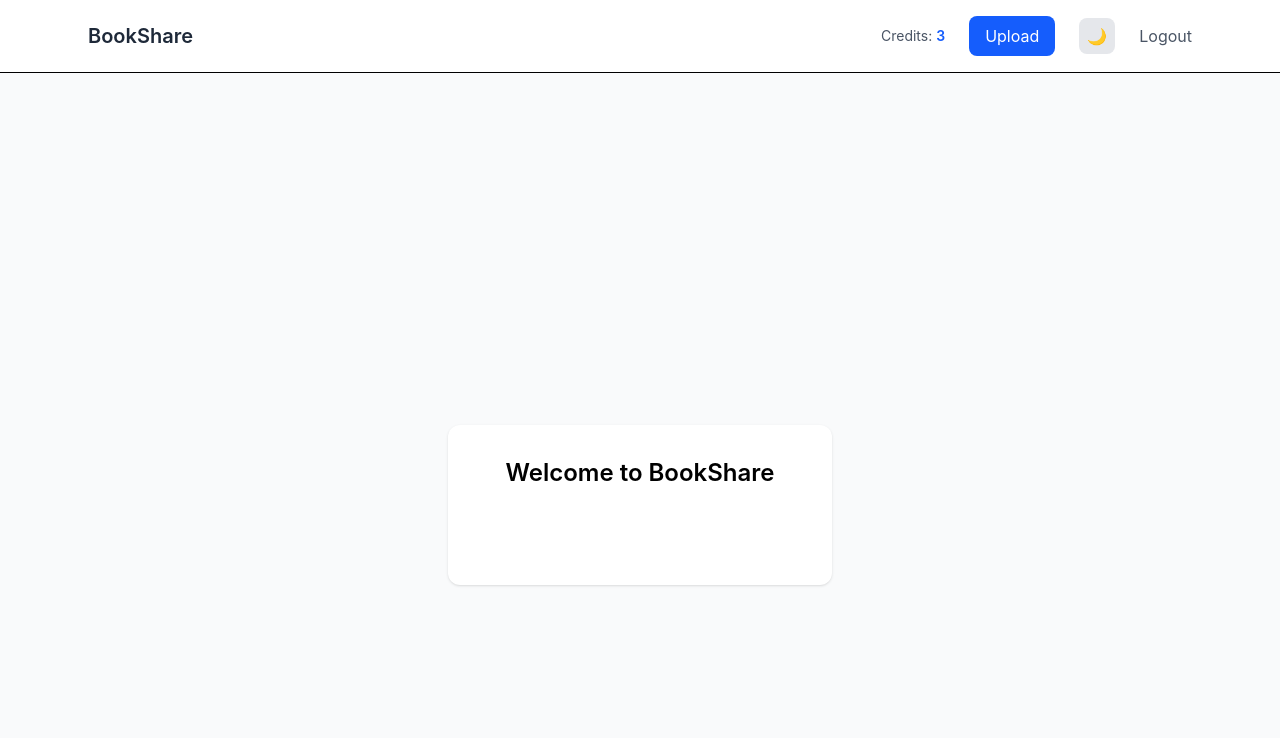
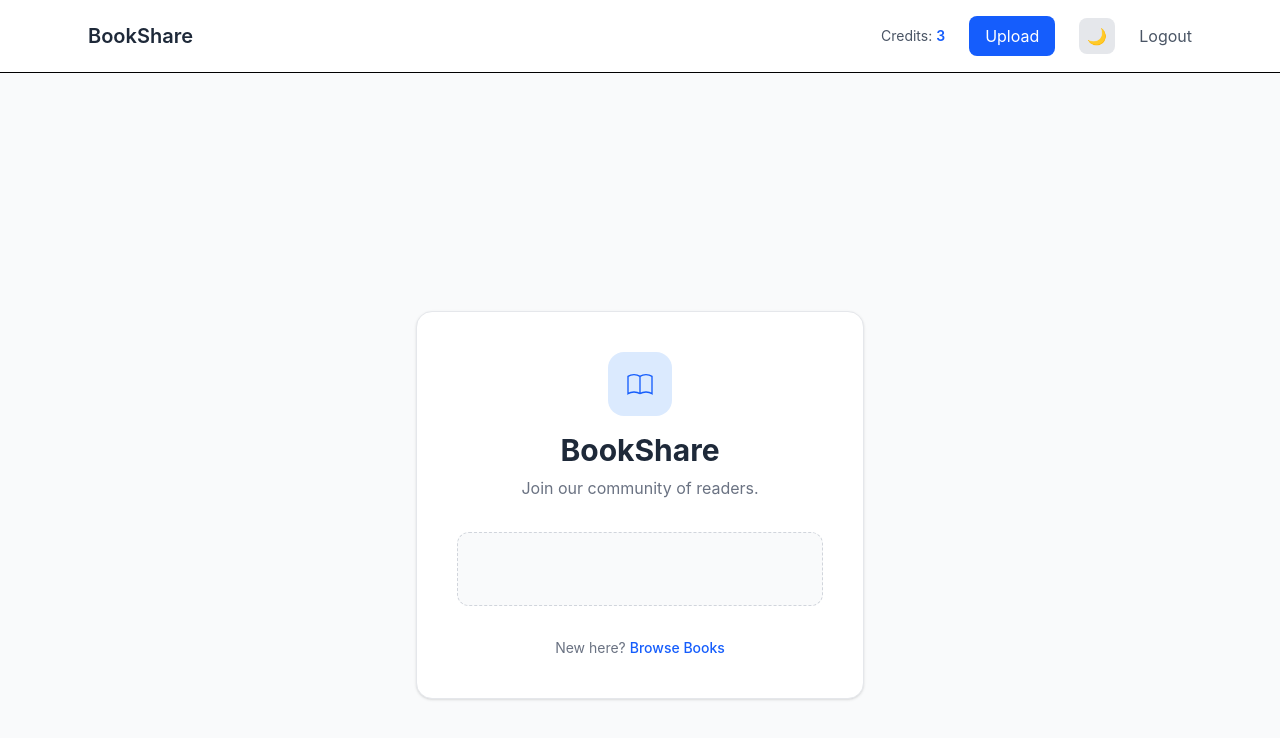
Before and after one commit to robelnigusse/share-knowledge, a React app in the folder frontend/: page /login in a window 1280 px wide. Shown: the top 738 px of the page. Built offline with nearby package versions, Linux system fonts and the light colour scheme; no server answers; the HTML template or start-up script is replaced by a standard one.

Commit message:
Refactor BookCard component layout, enhance login functionality, and implement API client for dynamic backend URL

```diff
--- a/frontend/src/components/BookCard.jsx
+++ b/frontend/src/components/BookCard.jsx
@@ -1,34 +1,26 @@
+
+
 function BookCard({ book }) {
   return (
-    <div className="bg-white dark:bg-gray-900 rounded-2xl shadow-sm hover:shadow-lg transition overflow-hidden border dark:border-gray-800">
+    <div className="bg-white dark:bg-gray-900 rounded-2xl shadow-sm hover:shadow-lg transition border dark:border-gray-800 flex flex-col h-full">
 
-      <div className="h-56 overflow-hidden">
-        <img
-          src={`/images/${book.image}`}
-          alt={book.title}
-          className="w-full h-full object-contain hover:scale-105 transition duration-300"
-        />
-      </div>
-
-      <div className="p-5 flex flex-col gap-3">
-
-        <h2 className="text-lg font-semibold text-gray-800 dark:text-gray-100 line-clamp-1">
+      <div className="p-6 flex flex-col flex-grow gap-3">
+        <h2 className="text-xl font-bold text-gray-800 dark:text-gray-100 line-clamp-2">
           {book.title}
         </h2>
 
-        <p className="text-sm text-gray-500 dark:text-gray-400">
-          by {book.author}
-        </p>
-
-        <p className="text-sm text-gray-600 dark:text-gray-300 line-clamp-2">
+        <p className="text-sm text-gray-600 dark:text-gray-300 line-clamp-4 flex-grow">
           {book.description}
         </p>
 
-        <button className="mt-3 bg-blue-600 text-white py-2 rounded-lg hover:bg-blue-700 transition">
-          View Details
+        <button
+          className="mt-4 w-full bg-blue-600 text-white py-2.5 rounded-xl font-medium hover:bg-blue-700 transition-colors flex items-center justify-center gap-2"
+          onClick={() => window.open(book.downloadUrl, '_blank')}
+        >
+          Download
         </button>
+      </div>
 
-      </div>
     </div>
   );
 }
--- a/frontend/src/context/AuthContext.jsx
+++ b/frontend/src/context/AuthContext.jsx
@@ -1,5 +1,5 @@
 import {createContext, useState, useEffect} from 'react'
-const AuthContext = createContext();
+export const AuthContext = createContext();
 
 export function AuthProvider({ children }) {
   const [user, setUser] = useState(null);
--- a/frontend/src/features/auth/Login.jsx
+++ b/frontend/src/features/auth/Login.jsx
@@ -1,24 +1,92 @@
 import { GoogleLogin } from "@react-oauth/google";
 import axios from "../../services/apiClient";
+import { useContext, useEffect } from "react";
+import { AuthContext } from "../../context/AuthContext";
+import { useNavigate } from "react-router-dom"; // Use this instead of window.location
 
 export default function LoginPage() {
-  const handleSuccess = async (credentialResponse) => {
-    const id_token = credentialResponse.credential;
+  const { user, fetchUser } = useContext(AuthContext);
+  const navigate = useNavigate();
 
-    await axios.post("/login", {
-      clientID: id_token,
-    });
+  // const handleSuccess = async (credentialResponse) => {
+  //   try {
+  //     const response = await axios.post("/login", {
+  //       clientID: credentialResponse.credential
+  //     });
 
-    // After login, fetch user info
-    window.location.href = "/";
+
+  //     await fetchUser();
+
+  //     navigate("/");
+
+  //   } catch (error) {
+  //     console.error("Login Error:", error);
+  //   }
+  // };
+   if(user) {
+    navigate("/");
+  }
+   const handleSuccess = async (credentialResponse) => {
+
+    axios.post("/login", {
+
+      clientID : credentialResponse.credential
+
+    }).then((response) => {
+
+      console.log(response.data);
+
+      // navigate("/");
+
+    }).catch((error) => {
+
+      console.log(error);
+
+    })
+    await fetchUser();
+
   };
 
-  return <div className="flex items-center justify-center min-h-screen bg-gray-50">
-  <div className="bg-white p-8 rounded-xl shadow w-96 text-center">
-    <h2 className="text-2xl font-semibold mb-6">
-      Welcome to BookShare
-    </h2>
-    <GoogleLogin onSuccess={handleSuccess}/>
-  </div>
-</div>;
+
+
+  useEffect(() => {
+  if (user) console.log("User state updated:", user);
+}, [user]);
+
+  const handleError = () => console.log("Login Failed");
+
+ return (
+    <div className="flex items-center justify-center min-h-screen bg-gray-50 dark:bg-gray-950 transition-colors duration-300">
+      <div className="bg-white dark:bg-gray-900 p-10 rounded-2xl shadow-sm border border-gray-200 dark:border-gray-800 w-full max-w-md text-center">
+
+        <div className="mb-8">
+          <div className="inline-flex items-center justify-center w-16 h-16 bg-blue-100 dark:bg-blue-900/30 text-blue-600 rounded-2xl mb-4">
+             <svg xmlns="http://www.w3.org/2000/svg" className="h-8 w-8" fill="none" viewBox="0 0 24 24" stroke="currentColor">
+                <path strokeLinecap="round" strokeLinejoin="round" strokeWidth={2} d="Read" />
+                <path d="M12 6.253v13m0-13C10.832 5.477 9.246 5 7.5 5S4.168 5.477 3 6.253v13C4.168 18.477 5.754 18 7.5 18s3.332.477 4.5 1.253m0-13C13.168 5.477 14.754 5 16.5 5c1.747 0 3.332.477 4.5 1.253v13C19.832 18.477 18.247 18 16.5 18c-1.746 0-3.332.477-4.5 1.253" />
+             </svg>
+          </div>
+          <h2 className="text-3xl font-bold text-gray-800 dark:text-gray-100">
+            BookShare
+          </h2>
+          <p className="text-gray-500 dark:text-gray-400 mt-2">
+            Join our community of readers.
+          </p>
+        </div>
+
+        <div className="flex justify-center py-4 px-2 bg-gray-50 dark:bg-gray-800/50 rounded-xl border border-dashed border-gray-300 dark:border-gray-700">
+           <GoogleLogin
+             onSuccess={handleSuccess}
+             onError={() => console.log("Login Failed")}
+             theme="filled_blue"
+             shape="pill"
+           />
+        </div>
+
+        <p className="mt-8 text-sm text-gray-500 dark:text-gray-400">
+          New here? <button onClick={() => navigate("/")} className="text-blue-600 hover:underline font-medium">Browse Books</button>
+        </p>
+      </div>
+    </div>
+  );
 }
--- a/frontend/src/features/home/Home.jsx
+++ b/frontend/src/features/home/Home.jsx
@@ -1,25 +1,26 @@
-import { useState, useEffect } from "react";
-import Navbar from "../../components/Navbar";
+import { useState, useEffect, useContext } from "react";
 import BookCard from "../../components/BookCard";
-
+import api from "../../services/apiClient";
+import { AuthContext } from "../../context/AuthContext";
 
 function Home() {
-  const books = [
-    {
-      id: 1,
-      image: "monte.jpg",
-      title: "The Republic of Thieves",
-      author: "Scott Lynch",
-      description: "A handbook of agile software craftsmanship."
-    },
-    {
-      id: 2,
-      image: "valour.jpg",
-      title: "Valour",
-      author: "John Gwynne",
-      description: "Journey to mastery and better software development."
-    },
-  ];
+  const [books, setBooks] = useState([]);
+  const { user } = useContext(AuthContext);
+  console.log("Current user:", user);
+
+  useEffect(() => {
+    const fetchBooks = async () => {
+      try {
+        const response = await api.get("/books/");
+        setBooks(response.data);
+        console.log("Fetched books:", response.data);
+      } catch (error) {
+        console.error("Error fetching books:", error);
+      }
+    };
+
+    fetchBooks();
+  }, []);
 
   const [searchTerm, setSearchTerm] = useState("");
   const [debouncedSearch, setDebouncedSearch] = useState("");
@@ -44,16 +45,15 @@ function Home() {
 
   return (
     <div className="min-h-screen bg-gray-50 dark:bg-gray-950 transition-colors">
-
       <main className="max-w-6xl mx-auto px-6 py-10 flex flex-col gap-10">
-
         <section className="flex flex-col gap-4 text-center md:text-left">
           <h1 className="text-3xl md:text-4xl font-bold text-gray-800 dark:text-gray-100">
             Discover & Share Great Books
           </h1>
 
           <p className="text-gray-600 dark:text-gray-400 max-w-2xl">
-            Upload your books, earn credits, and explore what others are sharing.
+            Upload your books, earn credits, and explore what others are
+            sharing.
           </p>
         </section>
 
@@ -66,9 +66,7 @@ function Home() {
               onChange={(e) => setSearchTerm(e.target.value)}
               className="w-full pl-10 pr-4 py-3 rounded-xl border bg-white dark:bg-gray-900 dark:border-gray-800 text-gray-800 dark:text-gray-100 focus:outline-none focus:ring-2 focus:ring-blue-500 transition"
             />
-            <span className="absolute left-3 top-3 text-gray-400">
-              🔍
-            </span>
+            <span className="absolute left-3 top-3 text-gray-400">🔍</span>
           </div>
 
           {isSearching && (
@@ -79,11 +77,8 @@ function Home() {
         </section>
 
         <section className="grid gap-8 sm:grid-cols-2 lg:grid-cols-3">
-
           {filteredBooks.length > 0 ? (
-            filteredBooks.map((book) => (
-              <BookCard key={book.id} book={book} />
-            ))
+            filteredBooks.map((book) => <BookCard key={book.id} book={book} />)
           ) : (
             <div className="col-span-full text-center py-16">
               <p className="text-lg text-gray-500 dark:text-gray-400">
@@ -91,9 +86,7 @@ function Home() {
               </p>
             </div>
           )}
-
         </section>
-
       </main>
     </div>
   );
--- a/frontend/src/services/apiClient.js
+++ b/frontend/src/services/apiClient.js
@@ -1,8 +1,10 @@
 // api/axiosClient.js
 import axios from "axios";
+const URL = import.meta.env.VITE_BACKEND_URL || "http://localhost:8000";
+
 
 const api = axios.create({
-  baseURL: "http://localhost:8000",
+  baseURL: URL,
   withCredentials: true,
 });
 
```
